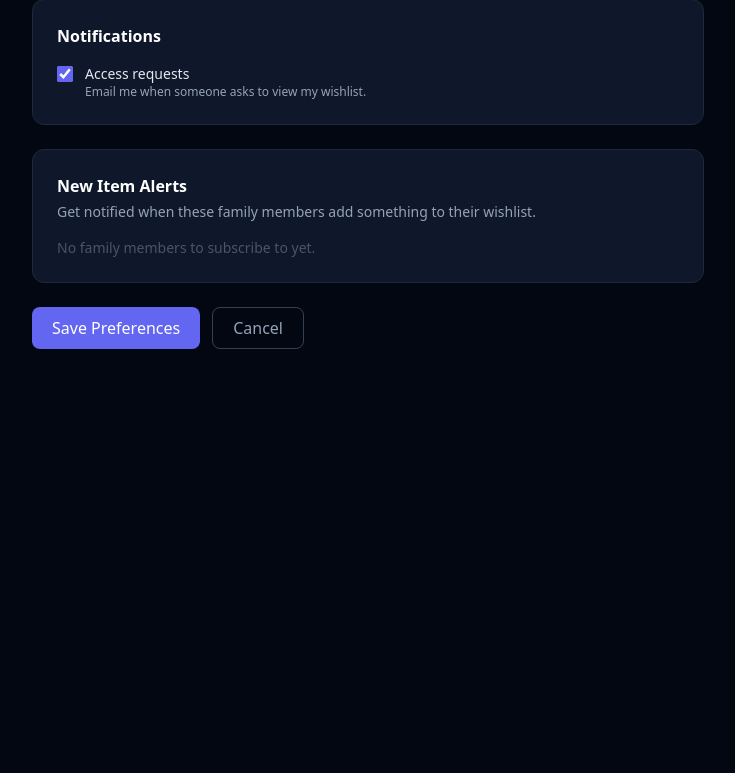
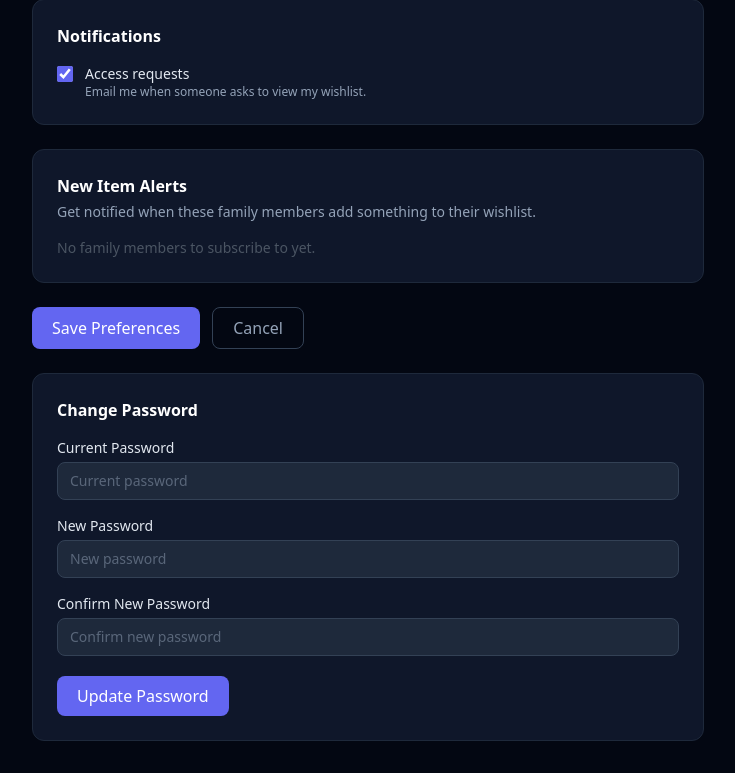
Before and after one commit to tbarretta/AnthonyBot, a Django app: page /accounts/preferences/ in a window 1280 px wide. Shown: the part 166-939 px from the top of the page, without its empty margins (56-791 px from the left). Before the commit the page ends 515 px from the top, so only its background shows below. Run offline with Django 5.2, Linux system fonts and the light colour scheme; the visitor is signed in with stand-in values (Sample User, id 1); data comes from the database, SQL or seed files in the repository; data that the repository does not hold is empty; parts of the project's set-up code (start-up, migrations or seed data) failed here and were passed over; some libraries are stand-ins or nearby versions.

Commit message:
gift-registry: add change password to preferences page
- forms.py: ChangePasswordForm with current/new/confirm fields;
  validates current password against user.check_password() and
  enforces password policy via validate_password()
- views.py: handle action=change_password POST; uses
  update_session_auth_hash() to keep user logged in after change;
  also excludes managed members from new-item subscription list
- preferences.html: separate <form> section below preferences with
  inline field error display and red border on invalid fields

```diff
--- a/projects/gift-registry/apps/accounts/forms.py
+++ b/projects/gift-registry/apps/accounts/forms.py
@@ -110,6 +110,45 @@ class NotificationPreferenceForm(forms.Form):
     notify_on_access_request = forms.BooleanField(required=False, label="Access requests to my wishlist")
 
 
+class ChangePasswordForm(forms.Form):
+    current_password = forms.CharField(
+        widget=forms.PasswordInput(attrs={"placeholder": "Current password"}),
+        label="Current Password",
+    )
+    new_password = forms.CharField(
+        widget=forms.PasswordInput(attrs={"placeholder": "New password"}),
+        label="New Password",
+    )
+    new_password_confirm = forms.CharField(
+        widget=forms.PasswordInput(attrs={"placeholder": "Confirm new password"}),
+        label="Confirm New Password",
+    )
+
+    def __init__(self, *args, **kwargs):
+        self.user = kwargs.pop("user")
+        super().__init__(*args, **kwargs)
+
+    def clean_current_password(self):
+        pw = self.cleaned_data.get("current_password")
+        if pw and not self.user.check_password(pw):
+            raise forms.ValidationError("Current password is incorrect.")
+        return pw
+
+    def clean_new_password(self):
+        pw = self.cleaned_data.get("new_password")
+        if pw:
+            validate_password(pw)
+        return pw
+
+    def clean(self):
+        cleaned = super().clean()
+        p1 = cleaned.get("new_password")
+        p2 = cleaned.get("new_password_confirm")
+        if p1 and p2 and p1 != p2:
+            self.add_error("new_password_confirm", "Passwords do not match.")
+        return cleaned
+
+
 class ManagedMemberForm(forms.Form):
     name = forms.CharField(
         max_length=150,
--- a/projects/gift-registry/apps/accounts/views.py
+++ b/projects/gift-registry/apps/accounts/views.py
@@ -7,7 +7,7 @@ from django.conf import settings
 from django.utils import timezone
 
 from .models import User, EmailVerificationToken, UserNotificationPreference, NewItemNotificationSubscription
-from .forms import LoginForm, RegistrationForm, PasswordResetRequestForm, SetNewPasswordForm, ManagedMemberForm
+from .forms import LoginForm, RegistrationForm, PasswordResetRequestForm, SetNewPasswordForm, ManagedMemberForm, ChangePasswordForm
 from apps.families.models import FamilyInvitation
 from apps.notifications.tasks import send_verification_email, send_password_reset_email
 
@@ -226,34 +226,48 @@ def exit_managed_context(request):
 
 @login_required
 def preferences(request):
+    from django.contrib.auth import update_session_auth_hash
+
     prefs, _ = UserNotificationPreference.objects.get_or_create(user=request.user)
-    # Get family members for subscription management
-    from apps.families.models import FamilyMembership
     family_members = User.objects.filter(
         family_memberships__family__in=request.user.family_memberships.values("family")
-    ).exclude(pk=request.user.pk).distinct()
+    ).exclude(pk=request.user.pk).exclude(is_managed=True).distinct()
 
     subscriptions = NewItemNotificationSubscription.objects.filter(
         subscriber=request.user
     ).values_list("target_user_id", flat=True)
 
+    password_form = ChangePasswordForm(user=request.user)
+
     if request.method == "POST":
-        prefs.notify_on_access_request = "notify_on_access_request" in request.POST
-        prefs.save()
-        # Update item notification subscriptions
-        subscribed_ids = request.POST.getlist("subscribe_to")
-        NewItemNotificationSubscription.objects.filter(subscriber=request.user).delete()
-        for uid in subscribed_ids:
-            target = User.objects.filter(pk=uid).first()
-            if target:
-                NewItemNotificationSubscription.objects.get_or_create(
-                    subscriber=request.user, target_user=target
-                )
-        messages.success(request, "Preferences saved.")
-        return redirect("preferences")
+        action = request.POST.get("action")
+
+        if action == "change_password":
+            password_form = ChangePasswordForm(request.POST, user=request.user)
+            if password_form.is_valid():
+                request.user.set_password(password_form.cleaned_data["new_password"])
+                request.user.save(update_fields=["password"])
+                update_session_auth_hash(request, request.user)
+                messages.success(request, "Password updated successfully.")
+                return redirect("preferences")
+
+        else:
+            prefs.notify_on_access_request = "notify_on_access_request" in request.POST
+            prefs.save()
+            subscribed_ids = request.POST.getlist("subscribe_to")
+            NewItemNotificationSubscription.objects.filter(subscriber=request.user).delete()
+            for uid in subscribed_ids:
+                target = User.objects.filter(pk=uid).first()
+                if target:
+                    NewItemNotificationSubscription.objects.get_or_create(
+                        subscriber=request.user, target_user=target
+                    )
+            messages.success(request, "Preferences saved.")
+            return redirect("preferences")
 
     return render(request, "accounts/preferences.html", {
         "prefs": prefs,
         "family_members": family_members,
         "subscriptions": list(subscriptions),
+        "password_form": password_form,
     })
--- a/projects/gift-registry/templates/accounts/preferences.html
+++ b/projects/gift-registry/templates/accounts/preferences.html
@@ -57,4 +57,48 @@
     </a>
   </div>
 </form>
+
+<!-- Change Password — separate form -->
+<form method="post" class="max-w-2xl mt-6">
+  {% csrf_token %}
+  <input type="hidden" name="action" value="change_password">
+
+  <div class="bg-gray-900 border border-gray-800 rounded-xl p-6 space-y-4">
+    <h2 class="font-semibold text-white">Change Password</h2>
+
+    <div>
+      <label class="block text-sm font-medium text-gray-300 mb-1">Current Password</label>
+      <input type="password" name="current_password" placeholder="Current password"
+        class="w-full bg-gray-800 border {% if password_form.current_password.errors %}border-red-600{% else %}border-gray-700{% endif %} focus:border-[var(--color-primary)] text-white rounded-lg px-3 py-2 text-sm outline-none transition-colors placeholder-gray-500">
+      {% if password_form.current_password.errors %}
+      <p class="text-red-400 text-xs mt-1">{{ password_form.current_password.errors|join:", " }}</p>
+      {% endif %}
+    </div>
+
+    <div>
+      <label class="block text-sm font-medium text-gray-300 mb-1">New Password</label>
+      <input type="password" name="new_password" placeholder="New password"
+        class="w-full bg-gray-800 border {% if password_form.new_password.errors %}border-red-600{% else %}border-gray-700{% endif %} focus:border-[var(--color-primary)] text-white rounded-lg px-3 py-2 text-sm outline-none transition-colors placeholder-gray-500">
+      {% if password_form.new_password.errors %}
+      <p class="text-red-400 text-xs mt-1">{{ password_form.new_password.errors|join:", " }}</p>
+      {% endif %}
+    </div>
+
+    <div>
+      <label class="block text-sm font-medium text-gray-300 mb-1">Confirm New Password</label>
+      <input type="password" name="new_password_confirm" placeholder="Confirm new password"
+        class="w-full bg-gray-800 border {% if password_form.new_password_confirm.errors %}border-red-600{% else %}border-gray-700{% endif %} focus:border-[var(--color-primary)] text-white rounded-lg px-3 py-2 text-sm outline-none transition-colors placeholder-gray-500">
+      {% if password_form.new_password_confirm.errors %}
+      <p class="text-red-400 text-xs mt-1">{{ password_form.new_password_confirm.errors|join:", " }}</p>
+      {% endif %}
+    </div>
+
+    <div class="pt-1">
+      <button type="submit"
+        class="bg-[var(--color-primary)] hover:bg-[var(--color-primary-dark)] text-white font-medium px-5 py-2 rounded-lg transition-colors">
+        Update Password
+      </button>
+    </div>
+  </div>
+</form>
 {% endblock %}
```
